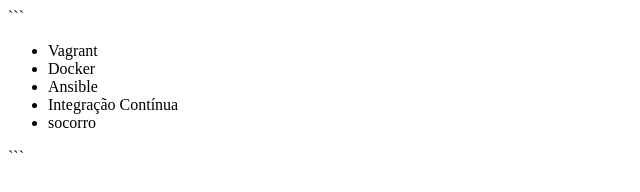
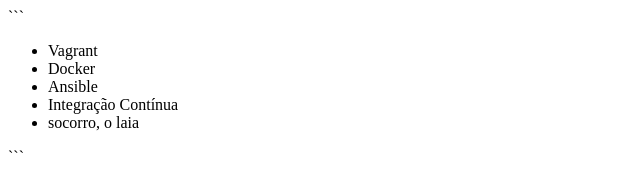
Before and after one commit to MiraByrao/Aula-Alura-Byron, a plain HTML site: page index.html in a window 1280 px wide. Shown: the full height of the page, 0-640 px from the left. Drawn offline with Linux system fonts and the light colour scheme.

Commit message:
testando mais uma vez

```diff
--- a/index.html
+++ b/index.html
@@ -13,7 +13,8 @@
         <li>Docker</li>
         <li>Ansible</li>
         <li>Integração Contínua</li>
-        <li>socorro</li>
+        <li>socorro, o laia
+        </li>
     </ul>
 </body>
 
```
